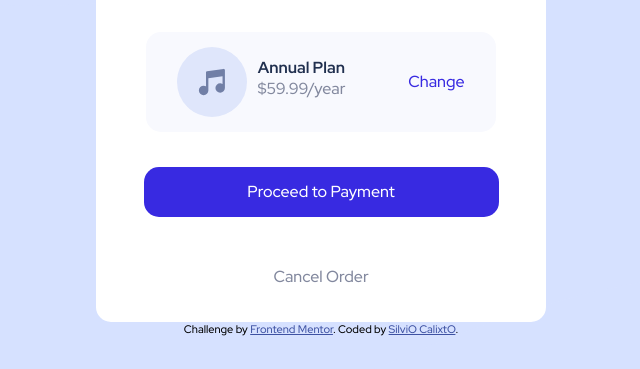
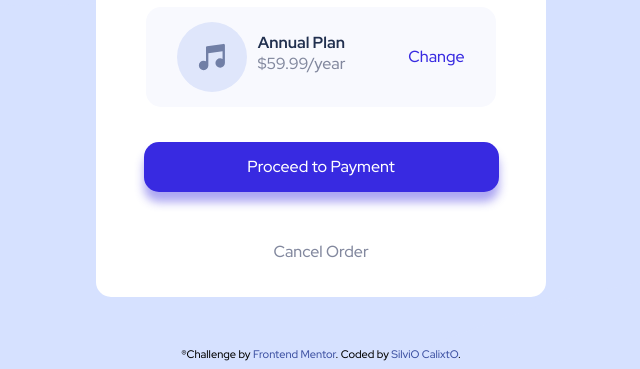
Before and after one commit to SilvioCalixto/Order-summary-component, a plain HTML site: page index.html in a window 1280 px wide. Shown: the part 431-800 px from the top of the page, without its empty margins (319-959 px from the left). Drawn offline with Linux system fonts and the light colour scheme; files whose address does not match are found by name.

Commit message:
atualizei

```diff
--- a/assets/css/style.css
+++ b/assets/css/style.css
@@ -94,10 +94,7 @@ body {
 #payment {
     text-decoration: none;
     color:white;
-}
-
-#payment:hover{
-    box-shadow:  1px 1px 1px 1px gray;
+    box-shadow:  0px 10px 10px 0px #392ae16b;
 }
 
 #cancel {
@@ -118,9 +115,11 @@ body {
 }
 
 .attribution {
-     font-size: 0.6875rem; text-align: center;
+    margin-top: 50px;
+    font-size: 0.6875rem; text-align: center;
 }
 
 .attribution a {
-     color: hsl(228, 45%, 44%);
+    text-decoration:none;
+    color: hsl(228, 45%, 44%);
 }
--- a/index.html
+++ b/index.html
@@ -41,7 +41,7 @@
     </a>
 </div>
   <div class="attribution">
-    Challenge by <a href="https://www.frontendmentor.io?ref=challenge" target="_blank">Frontend Mentor</a>.
+    <span id="r">&#174;</span>Challenge by <a href="https://www.frontendmentor.io?ref=challenge" target="_blank">Frontend Mentor</a>.
     Coded by <a href="https://github.com/SilvioCalixto" target="_blank">SilviO CalixtO</a>.
   </div>
 </body>
```
